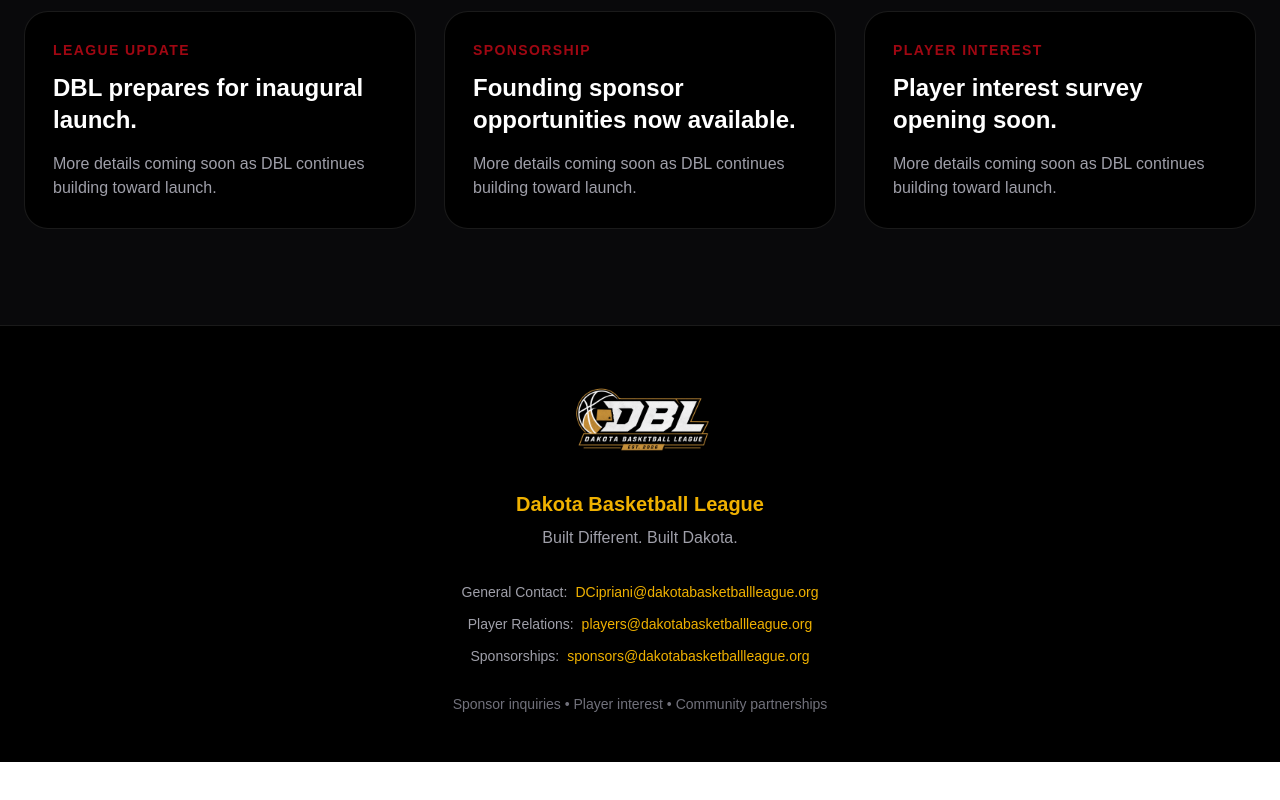
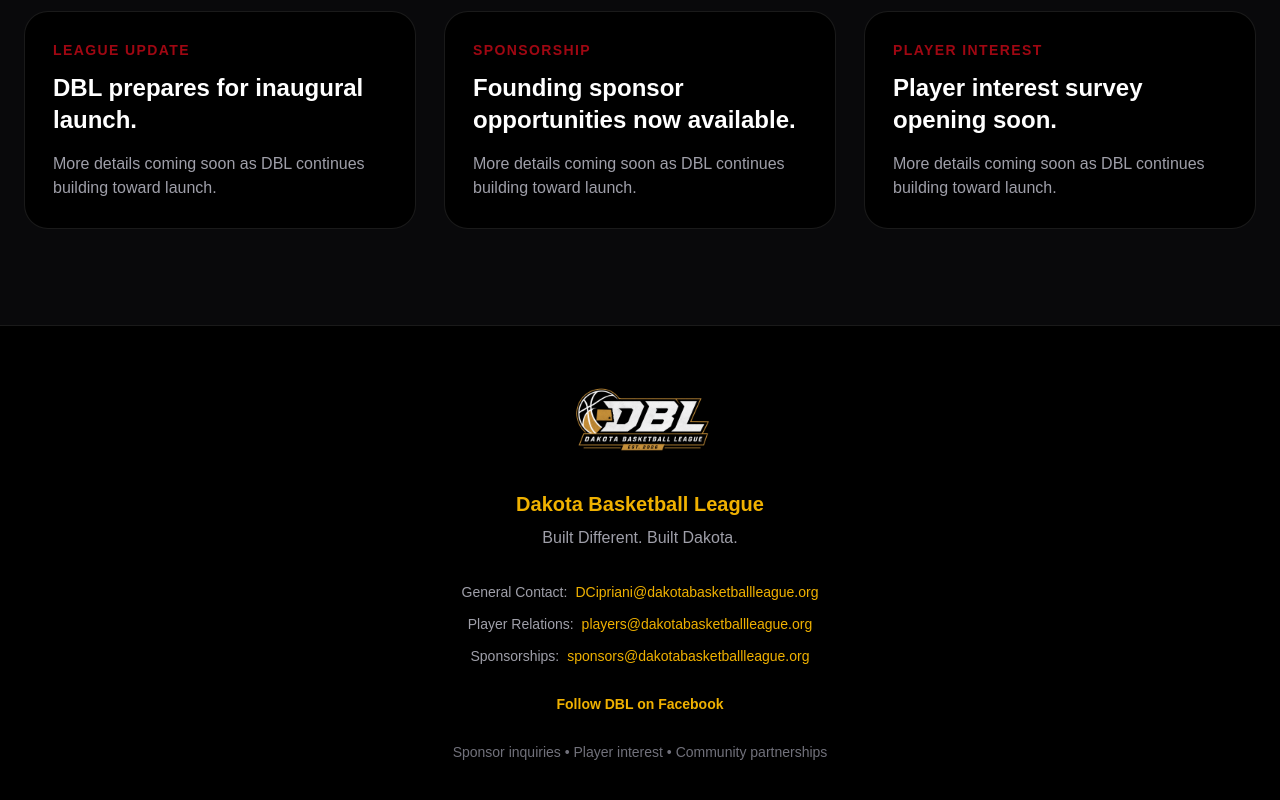
Before and after one commit to dorioncipriani-source/dakota-basketball-league, a Next.js app: page / in a window 1280 px wide. Shown: the part 4836-5636 px from the top of the page. Before the commit the page ends 5598 px from the top, so only its background shows below. Built offline with nearby package versions, Linux system fonts and the light colour scheme.

Commit message:
Add Facebook link to footer

```diff
--- a/app/components/Footer.tsx
+++ b/app/components/Footer.tsx
@@ -41,6 +41,16 @@
           </span>
         </p>
 
+        <div className="pt-4">
+          <a
+            href="https://www.facebook.com/share/17Va8Vi7sr/?mibextid=wwXIfr"
+            target="_blank"
+            className="font-black text-yellow-500 hover:text-yellow-400"
+          >
+            Follow DBL on Facebook
+          </a>
+        </div>
+
         <p className="pt-4 text-zinc-500">
           Sponsor inquiries • Player interest • Community partnerships
         </p>
```
